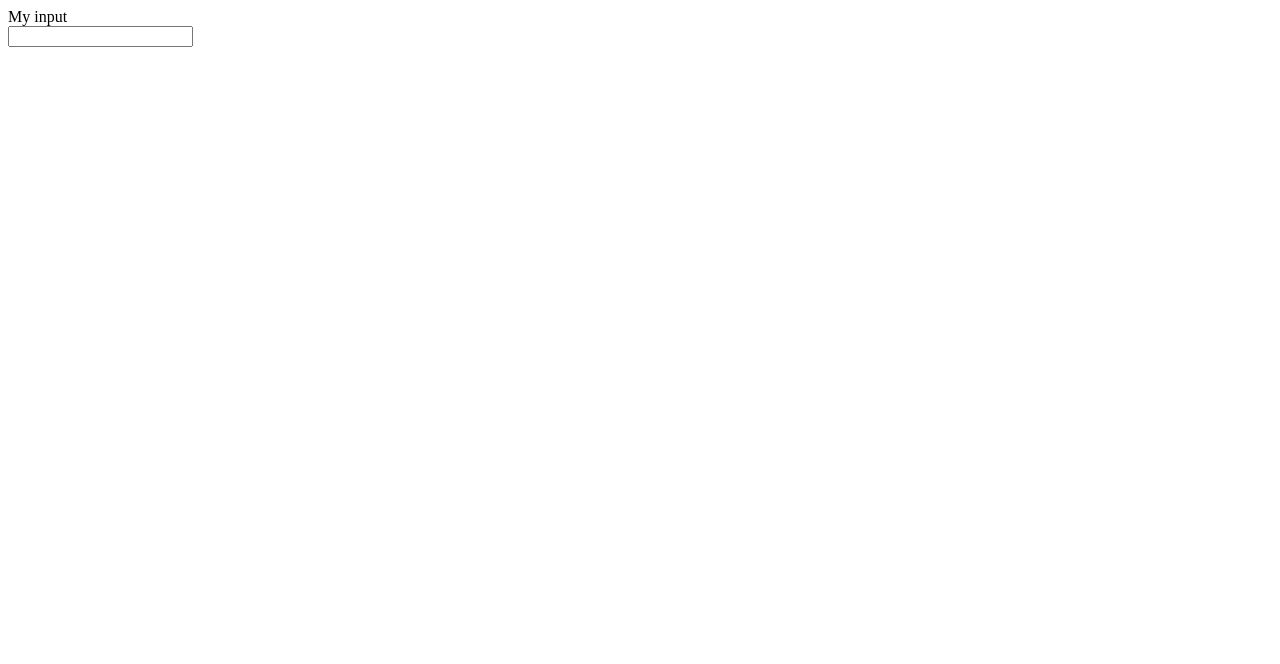
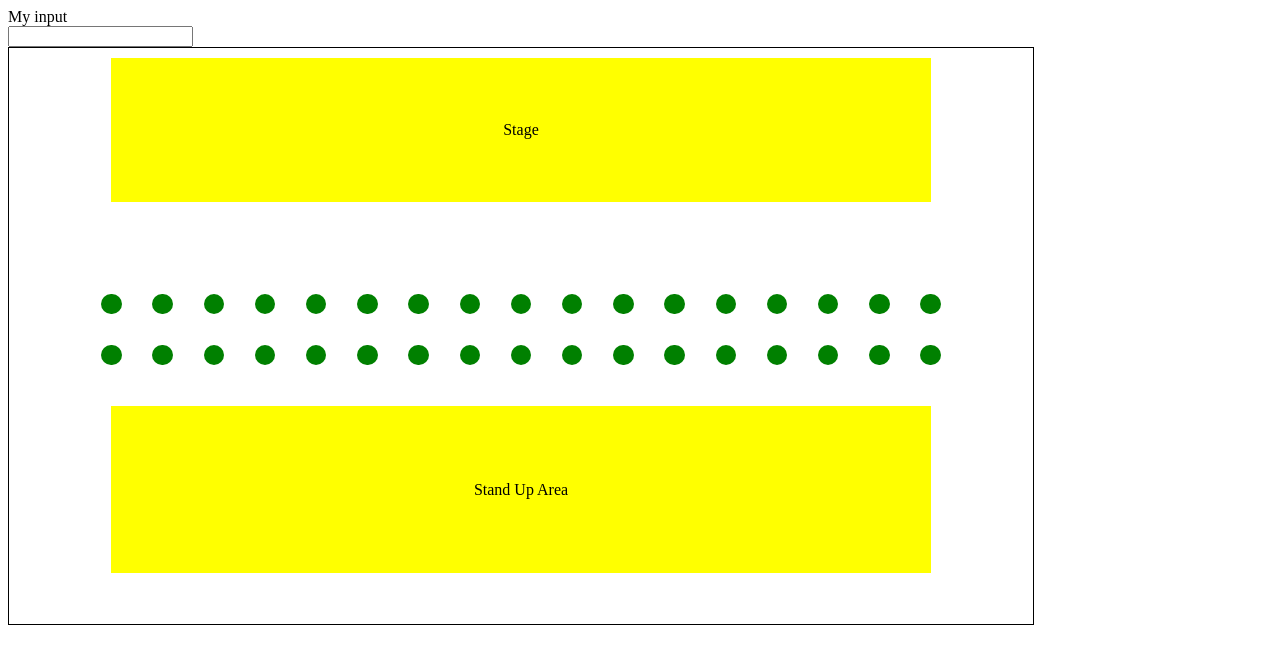
Before and after one commit to cristovao-trevisan/ticket-app, a React app in the folder front/: page / in a window 1280 px wide. Shown: the top 664 px of the page. Built offline with nearby package versions, Linux system fonts and the light colour scheme.

Commit message:
Starting seat map

```diff
--- a/front/src/App.jsx
+++ b/front/src/App.jsx
@@ -1,10 +1,10 @@
-import React from 'react';
+import React from 'react'
 
 const App = () => (
   <div>
     <div>My input</div>
     <input type="text" />
   </div>
-);
+)
 
-export default App;
+export default App
--- a/front/src/actions/index.js
+++ b/front/src/actions/index.js
@@ -2,6 +2,4 @@
 export const setWindowDimensions = dimensions => ({
   type: 'SET_WINDOW_DIMENSIONS',
   ...dimensions,
-});
-
-export const x = 'x';
+})
--- /dev/null
+++ b/front/src/components/seat-selection/SeatMap.jsx
@@ -0,0 +1,160 @@
+import React from 'react'
+import { useSelector } from 'react-redux'
+import PropTypes from 'prop-types'
+import styled from 'styled-components'
+
+const pointToCoordinate = (point) => {
+  const [, x, y] = /\((\d+) ?, ?(\d+)\)/.exec(point)
+
+  return [Number(x), Number(y)]
+}
+
+const MAX_WIDTH = 2000
+const WIDTH_HEIGHT_RELATION = 16 / 9
+const MAX_HEIGHT = MAX_WIDTH / WIDTH_HEIGHT_RELATION
+const SEAT_RADIUS = 20
+
+const calculateDimensions = (windowDimensions) => {
+  const maxWidth = windowDimensions.width * 0.8
+  const maxHeight = windowDimensions.height * 0.8
+  const widthRelation = maxWidth / MAX_WIDTH
+  const heightRelation = maxHeight / MAX_HEIGHT
+  if (heightRelation > widthRelation) {
+    const width = Math.min(maxWidth, MAX_WIDTH)
+    const multiplier = width / MAX_WIDTH
+    const height = width / WIDTH_HEIGHT_RELATION
+
+    return { width, height, multiplier }
+  }
+  const height = Math.min(maxHeight, MAX_HEIGHT)
+  const width = height * WIDTH_HEIGHT_RELATION
+  const multiplier = height / MAX_HEIGHT
+  return { width, height, multiplier }
+}
+
+const areaDimensionsStyle = ({ locationStart, locationEnd, multiplier }) => {
+  const [xi, yi] = pointToCoordinate(locationStart)
+  const [xf, yf] = pointToCoordinate(locationEnd)
+  const left = xi * multiplier
+  const top = yi * multiplier
+  const width = (xf - xi) * multiplier
+  const height = (yf - yi) * multiplier
+  return {
+    left, top, width, height,
+  }
+}
+
+const numberedSeatDimensionsStyle = ({ location, multiplier }) => {
+  const [x, y] = pointToCoordinate(location)
+  const radius = SEAT_RADIUS * multiplier
+  const left = x * multiplier - radius
+  const top = y * multiplier - radius
+  const size = radius * 2
+  return {
+    left, top, width: size, height: size,
+  }
+}
+
+const Container = styled.div`
+  border: 1px solid black;
+  position: relative;
+`
+const FixtureArea = styled.div`
+  background-color: yellow;
+  position: absolute;
+  display: flex;
+  align-items: center;
+  justify-content: center;
+`
+const SeatArea = styled.div`
+  background-color: yellow;
+  position: absolute;
+  display: flex;
+  align-items: center;
+  justify-content: center;
+`
+const NumberedSeat = styled.div`
+  background-color: green;
+  position: absolute;
+  border-radius: 50%;
+  display: flex;
+  align-items: center;
+  justify-content: center;
+  overflow: hidden;
+`
+
+const SeatMap = ({ fixtureAreas, seatAreas, numberedSeats }) => {
+  const dimensions = useSelector(state => state.dimensions)
+  const { width, height, multiplier } = calculateDimensions(dimensions)
+
+  const FixtureAreas = fixtureAreas.map(({
+    id, name, locationStart, locationEnd,
+  }) => (
+    <FixtureArea
+      key={id}
+      style={areaDimensionsStyle({ locationEnd, locationStart, multiplier })}
+    >
+      { name }
+    </FixtureArea>
+  ))
+
+  const SeatAreas = seatAreas.map(({
+    id, name, locationStart, locationEnd,
+  }) => (
+    <SeatArea
+      key={id}
+      style={areaDimensionsStyle({ locationEnd, locationStart, multiplier })}
+    >
+      { name }
+    </SeatArea>
+  ))
+
+  const NumberedSeats = numberedSeats.map(({
+    id, number, location, reserved, occupied,
+  }) => (
+    <NumberedSeat
+      key={id}
+      style={numberedSeatDimensionsStyle({ location, multiplier })}
+    />
+  ))
+
+  return (
+    <Container style={{ width, height }}>
+      { FixtureAreas }
+      { SeatAreas }
+      { NumberedSeats }
+    </Container>
+  )
+}
+
+SeatMap.propTypes = {
+  fixtureAreas: PropTypes.arrayOf(PropTypes.shape({
+    id: PropTypes.number.isRequired,
+    name: PropTypes.string,
+    locationStart: PropTypes.string.isRequired,
+    locationEnd: PropTypes.string.isRequired,
+  })),
+  seatAreas: PropTypes.arrayOf(PropTypes.shape({
+    id: PropTypes.number.isRequired,
+    name: PropTypes.string,
+    locationStart: PropTypes.string.isRequired,
+    locationEnd: PropTypes.string.isRequired,
+    capacity: PropTypes.number.isRequired,
+    reserved: PropTypes.number.isRequired,
+    occupied: PropTypes.number.isRequired,
+  })),
+  numberedSeats: PropTypes.arrayOf(PropTypes.shape({
+    id: PropTypes.number.isRequired,
+    number: PropTypes.string,
+    location: PropTypes.string.isRequired,
+    reserved: PropTypes.bool.isRequired,
+    occupied: PropTypes.bool.isRequired,
+  })),
+}
+SeatMap.defaultProps = {
+  fixtureAreas: [],
+  seatAreas: [],
+  numberedSeats: [],
+}
+
+export default SeatMap
--- a/front/src/constants/action-types.js
+++ b/front/src/constants/action-types.js
@@ -1,2 +1 @@
-export const SET_WINDOW_DIMENSIONS = 'SET_WINDOW_DIMENSIONS';
-export const x = 'x';
+export const SET_WINDOW_DIMENSIONS = 'SET_WINDOW_DIMENSIONS'
--- /dev/null
+++ b/front/src/constants/colors.js
@@ -0,0 +1,4 @@
+export const vacant = '#DAE8FC'
+export const reserved = '#FFF2CC'
+export const occupied = '#F8CECC'
+export const selected = '#D5E8D4'
--- /dev/null
+++ b/front/src/constants/event-seats.example.js
@@ -0,0 +1,82 @@
+export default {
+  name: 'Mario Party',
+  description: 'A funny festival with lots of games',
+
+  fixtureAreas: [{
+    id: 36, name: 'Stage', locationStart: '(200,20)', locationEnd: '(1800,300)',
+  }],
+
+  seatAreas: [{
+    id: 1, name: 'Stand Up Area', capacity: 100, reserved: 0, occupied: 0, locationStart: '(200,700)', locationEnd: '(1800,1025)',
+  }],
+
+  numberedSeats: [{
+    id: 2, number: 'A1', location: '(200,500)', reserved: false, occupied: false,
+  }, {
+    id: 3, number: 'A2', location: '(300,500)', reserved: false, occupied: false,
+  }, {
+    id: 4, number: 'A3', location: '(400,500)', reserved: false, occupied: false,
+  }, {
+    id: 5, number: 'A4', location: '(500,500)', reserved: false, occupied: false,
+  }, {
+    id: 6, number: 'A5', location: '(600,500)', reserved: false, occupied: false,
+  }, {
+    id: 7, number: 'A6', location: '(700,500)', reserved: false, occupied: false,
+  }, {
+    id: 8, number: 'A7', location: '(800,500)', reserved: false, occupied: false,
+  }, {
+    id: 9, number: 'A8', location: '(900,500)', reserved: false, occupied: false,
+  }, {
+    id: 10, number: 'A9', location: '(1000,500)', reserved: false, occupied: false,
+  }, {
+    id: 11, number: 'A10', location: '(1100,500)', reserved: false, occupied: false,
+  }, {
+    id: 12, number: 'A11', location: '(1200,500)', reserved: false, occupied: false,
+  }, {
+    id: 13, number: 'A12', location: '(1300,500)', reserved: false, occupied: false,
+  }, {
+    id: 14, number: 'A13', location: '(1400,500)', reserved: false, occupied: false,
+  }, {
+    id: 15, number: 'A14', location: '(1500,500)', reserved: false, occupied: false,
+  }, {
+    id: 16, number: 'A15', location: '(1600,500)', reserved: false, occupied: false,
+  }, {
+    id: 17, number: 'A16', location: '(1700,500)', reserved: false, occupied: false,
+  }, {
+    id: 18, number: 'A17', location: '(1800,500)', reserved: false, occupied: false,
+  }, {
+    id: 19, number: 'B1', location: '(200,600)', reserved: false, occupied: false,
+  }, {
+    id: 20, number: 'B2', location: '(300,600)', reserved: false, occupied: false,
+  }, {
+    id: 21, number: 'B3', location: '(400,600)', reserved: false, occupied: false,
+  }, {
+    id: 22, number: 'B4', location: '(500,600)', reserved: false, occupied: false,
+  }, {
+    id: 23, number: 'B5', location: '(600,600)', reserved: false, occupied: false,
+  }, {
+    id: 24, number: 'B6', location: '(700,600)', reserved: false, occupied: false,
+  }, {
+    id: 25, number: 'B7', location: '(800,600)', reserved: false, occupied: false,
+  }, {
+    id: 26, number: 'B8', location: '(900,600)', reserved: false, occupied: false,
+  }, {
+    id: 27, number: 'B9', location: '(1000,600)', reserved: false, occupied: false,
+  }, {
+    id: 28, number: 'B10', location: '(1100,600)', reserved: false, occupied: false,
+  }, {
+    id: 29, number: 'B11', location: '(1200,600)', reserved: false, occupied: false,
+  }, {
+    id: 30, number: 'B12', location: '(1300,600)', reserved: false, occupied: false,
+  }, {
+    id: 31, number: 'B13', location: '(1400,600)', reserved: false, occupied: false,
+  }, {
+    id: 32, number: 'B14', location: '(1500,600)', reserved: false, occupied: false,
+  }, {
+    id: 33, number: 'B15', location: '(1600,600)', reserved: false, occupied: false,
+  }, {
+    id: 34, number: 'B16', location: '(1700,600)', reserved: false, occupied: false,
+  }, {
+    id: 35, number: 'B17', location: '(1800,600)', reserved: false, occupied: false,
+  }],
+}
--- a/front/src/index.jsx
+++ b/front/src/index.jsx
@@ -1,25 +1,28 @@
-import React from 'react';
-import ReactDOM from 'react-dom';
-import { Provider } from 'react-redux';
+import React from 'react'
+import ReactDOM from 'react-dom'
+import { Provider } from 'react-redux'
 
-import App from './App';
-import store from './store';
-import { onDimensionChange } from './reducers/dimensions';
-import { setWindowDimensions } from './actions';
+import App from './App'
+import store from './store'
+import { onDimensionChange } from './reducers/dimensions'
+import { setWindowDimensions } from './actions'
+import SeatMap from './components/seat-selection/SeatMap'
+import eventSeatsExample from './constants/event-seats.example'
 
 const render = () => {
   ReactDOM.render(
     <Provider store={store}>
       <App />
+      <SeatMap {...eventSeatsExample} />
     </Provider>,
     document.getElementById('root'),
-  );
-};
+  )
+}
 
-render();
+render()
 
 if (module.hot) {
-  module.hot.accept('./App', () => { render(); });
+  module.hot.accept('./App', () => { render() })
 }
 
-onDimensionChange(dimensions => store.dispatch(setWindowDimensions(dimensions)));
+onDimensionChange(dimensions => store.dispatch(setWindowDimensions(dimensions)))
--- a/front/webpack.config.js
+++ b/front/webpack.config.js
@@ -1,5 +1,7 @@
 const path = require('path');
 const HtmlWebpackPlugin = require('html-webpack-plugin');
+
+const isProduction = process.env.NODE_ENV === 'production';
 
 module.exports = {
   mode: process.env.NODE_ENV || 'development',
@@ -29,4 +31,5 @@ module.exports = {
   devServer: {
     hot: true,
   },
+  devtool: !isProduction && 'source-map',
 };
```
Also changed, not shown: front/package.json (+6 -1 lines), front/src/reducers/dimensions.js (+19 -19 lines), front/.babelrc, front/.eslintrc.js, 1 other file (tests, documents, lock files or other folders).
